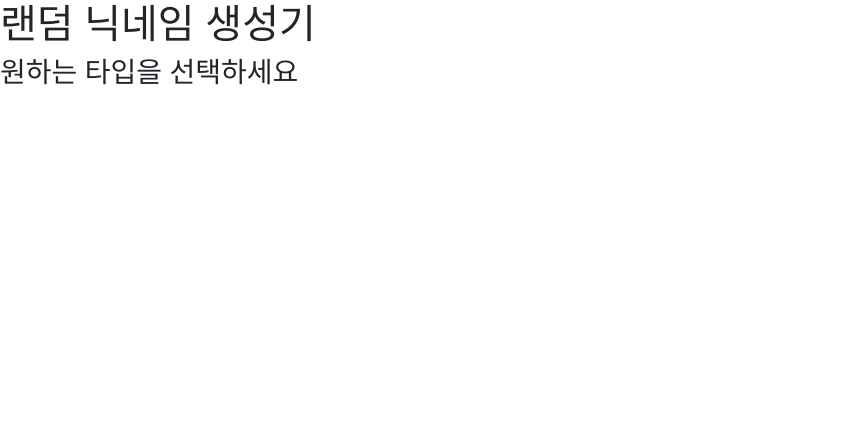
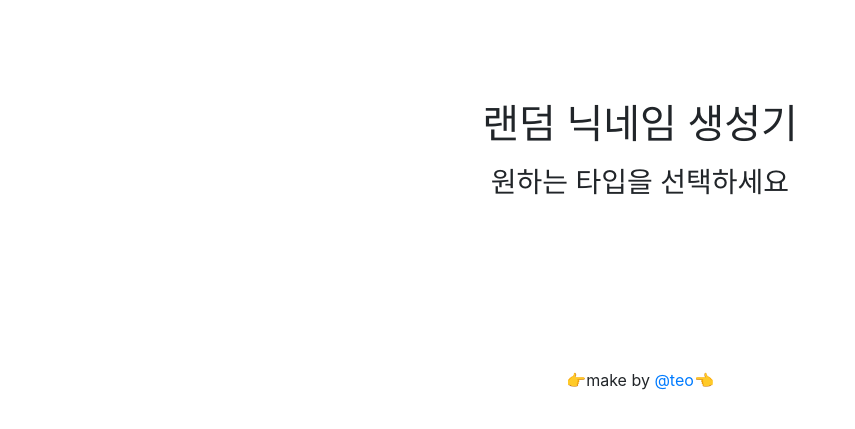
Before and after one commit to Taewoong-H/randomname_site, a Django app: page / in a window 1280 px wide. Shown: the top 429 px of the page, without its empty margins (0-855 px from the left). Run offline with Django 3.2, Linux system fonts and the light colour scheme; data that the repository does not hold is empty; some libraries are stand-ins or nearby versions.

Commit message:
modify CSS first

```diff
--- a/nickname/admin.py
+++ b/nickname/admin.py
@@ -1,8 +1,9 @@
 from django.contrib import admin
-from .models import Animal, Adjective, Food, Index
+from .models import Animal, Adjective, Color, Food, Index
 
 admin.site.register(Animal)
 admin.site.register(Adjective)
 admin.site.register(Food)
+admin.site.register(Color)
 admin.site.register(Index)
 # Register your models here.
--- a/nickname/models.py
+++ b/nickname/models.py
@@ -19,6 +19,12 @@ class Food(models.Model):
     def __str__(self):
         return self.name
 
+class Color(models.Model):
+    name = models.CharField(max_length=50)
+
+    def __str__(self):
+        return self.name
+
 #각각의 카테고리 저장해두기
 class Index(models.Model):
     name = models.CharField(max_length=50)
--- a/nickname/static/css/naming.css
+++ b/nickname/static/css/naming.css
@@ -8,3 +8,26 @@
     margin: 30px;
     padding: 30px;
 }
+
+
+.container {
+    display: grid;
+    margin-top: 100px;
+}
+
+.header, .explain, .btn_space, .bottom {
+    text-align: center;
+}
+
+.bottom {
+    margin-top: 10rem;
+
+}
+
+.explain {
+    margin-top: 10px;
+}
+
+.result {
+    text-align: center;
+}
--- a/nickname/templates/nickname/select_name.html
+++ b/nickname/templates/nickname/select_name.html
@@ -12,25 +12,30 @@
     <title>Document</title>
 </head>
 <body>
+    <div class="container">
         <div>
-        <h1>
+            <h1 class="header">
                 랜덤 닉네임 생성기
             </h1>
         </div>
         <div>
-        <h3>
+            <h3 class="explain">
                 원하는 타입을 선택하세요
             </h3>
         </div>
-    <div>
+        <div class="btn_space">
             {% for cat in catagory %}
             <div class="btn">
-            <button type="submit" class="btn btn-secondary btn-lg btn-block"><a href="{% url 'result_name' pk=cat.pk %}">{{ cat }}</a></button>
+                <a class="btn btn-primary" href="{% url 'result_name' pk=cat.pk %}" role="button">{{ cat }}</a>
             </div>
             {% endfor %}
 
         </div>
         {% block content %}
         {% endblock %}
+        <div class="bottom">
+            👉make by <a href="https://github.com/Taewoong-H">@teo</a>👈
+        </div>
+    </div>
 </body>
 </html>
--- a/nickname/views.py
+++ b/nickname/views.py
@@ -1,6 +1,6 @@
 from django.shortcuts import get_object_or_404, render
 from django.db.models import Count
-from .models import Animal, Adjective, Food, Index
+from .models import Animal, Adjective, Color, Food, Index
 import random
 
 # Create your views here.
@@ -35,5 +35,12 @@ def result_name(request, pk):
         j = random.randrange(1, len(start))
         post = start[j] , last[i]
         return render(request, 'nickname/result.html', {'post':post})
+    elif posts.pk==3:
+        start = Adjective.objects.annotate(Count('name'))
+        last = Color.objects.annotate(Count('name'))
+        i = random.randrange(1, len(last))
+        j = random.randrange(1, len(start))
+        post = start[j] , last[i]
+        return render(request, 'nickname/result.html', {'post':post})
     else:
         return render(request, 'nickname/result.html', {'posts': posts})
```
Also changed, not shown: crawling_color.py (added, +33 -0 lines), nickname/templates/nickname/result.html (+5 -4 lines), nickname/migrations/0005_color.py (added). Lines whose indentation alone changed are shown as unchanged.
